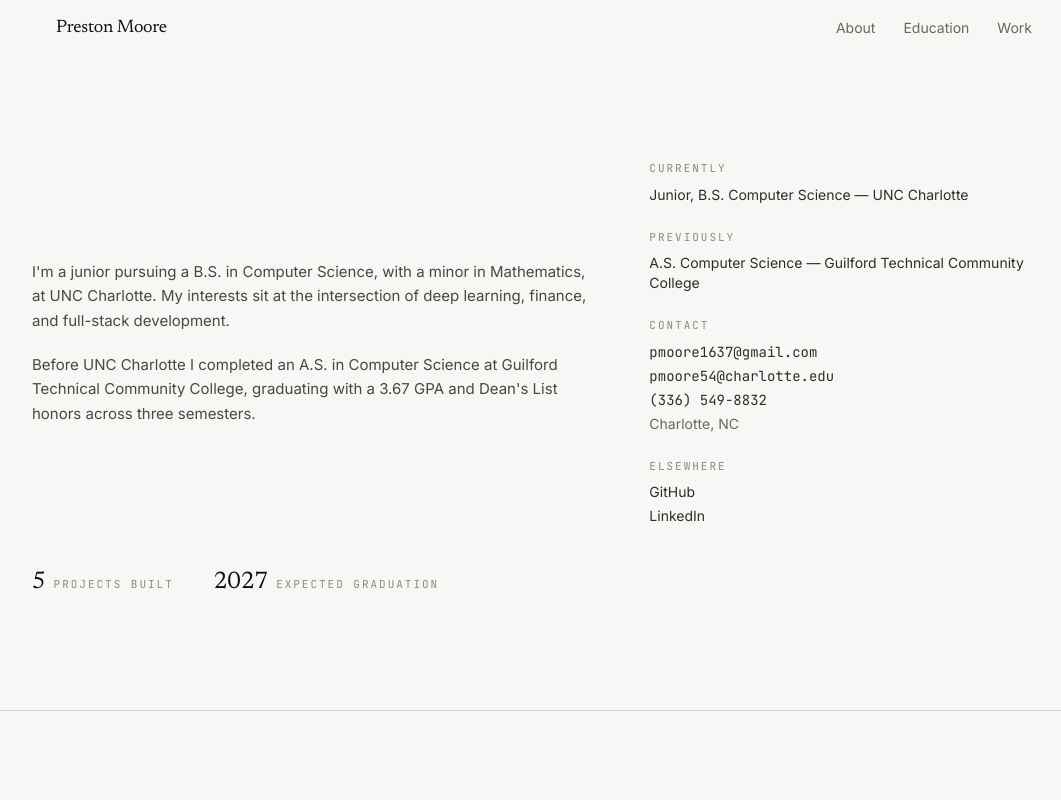
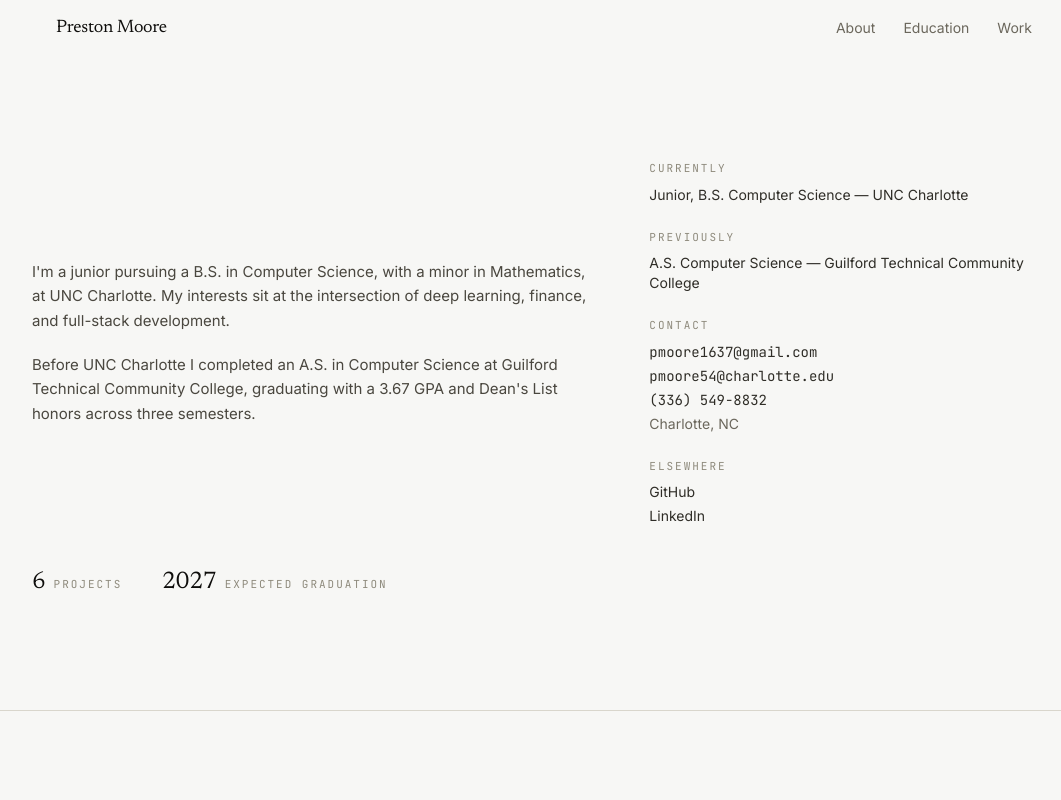
Before and after one commit to prestonM5/prestonM5.github.io, a React (Vite) app: page / in a window 1280 px wide. Shown: the top 800 px of the page, without its empty margins (96-1157 px from the left). Built offline with nearby package versions, Linux system fonts and the light colour scheme.

Commit message:
Fixed: # of projects/label

```diff
--- a/src/App.tsx
+++ b/src/App.tsx
@@ -162,7 +162,7 @@ function Intro() {
           className="mt-10 flex flex-wrap items-center gap-x-10 gap-y-3 animate-fade-up"
           style={{ animationDelay: '0.15s' }}
         >
-          <Stat k="5" label="projects built" />
+          <Stat k="6" label="projects" />
           <Stat k="2027" label="expected graduation" />
         </div>
       </div>
```
